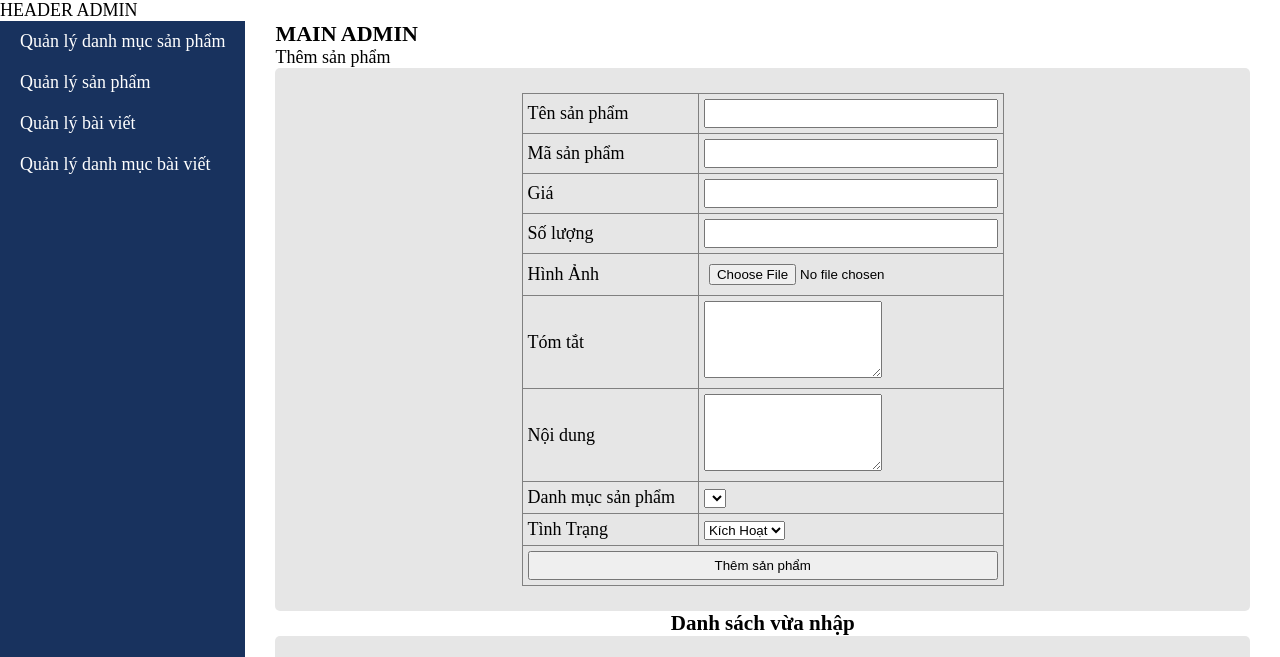
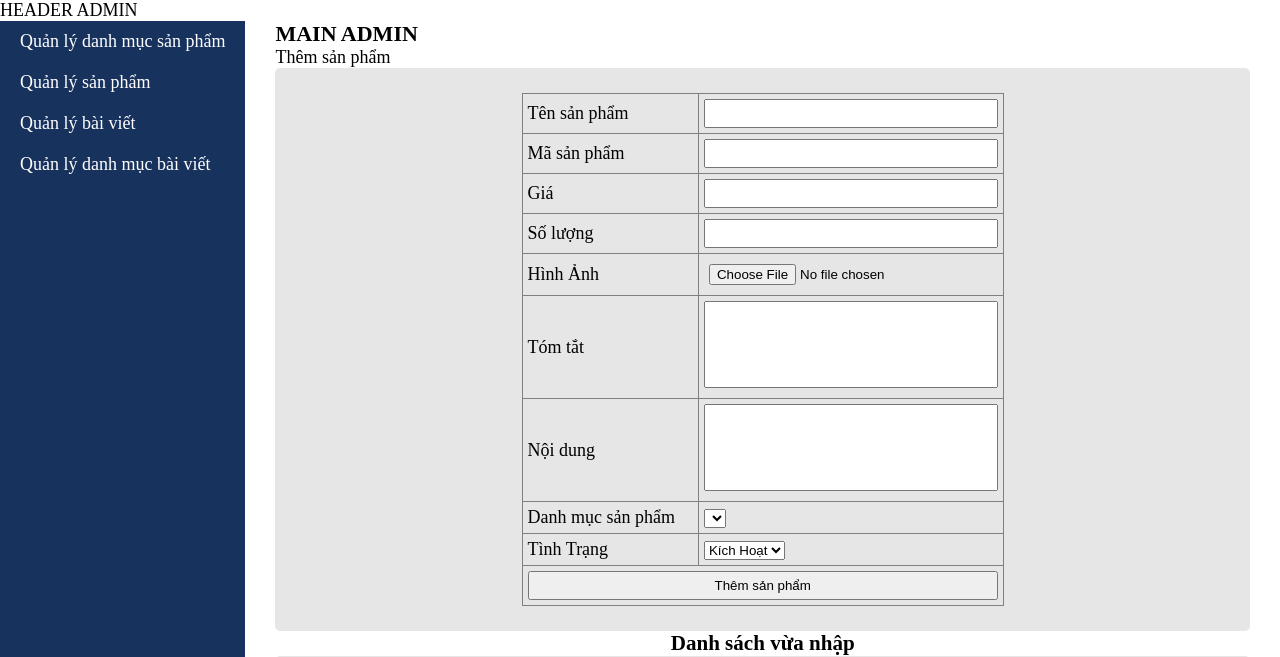
Before and after one commit to DuysStar2k3/WebBanHang, a PHP site: the page made by Project_Web/admin/index.php in a window 1280 px wide. Shown: the top 657 px of the page. Run offline with PHP 8.4, Linux system fonts and the light colour scheme; data that the repository does not hold is empty.

Commit message:
ui admin v1

```diff
--- a/Project_Web/admin/css/style.css
+++ b/Project_Web/admin/css/style.css
@@ -19,10 +19,14 @@ html {
     font-size: 18px;
 }
 
-input {
+input, textarea {
     padding: 5px;
     width: 100%;
 }
+
+.no-resize {
+    resize: none;
+  }
 
 /* font-size */
 
--- a/Project_Web/admin/modules/quanlysp/sua.php
+++ b/Project_Web/admin/modules/quanlysp/sua.php
@@ -34,11 +34,11 @@ $query_sua_sp = mysqli_query($mysqli, $sql_sua_sp);
                 </tr>
                 <tr>
                     <td>Tóm tắt</td>
-                    <td><textarea rows="5" name="tomtat"><?php echo $row['tomtat'] ?></textarea></td>
+                    <td><textarea class="no-resize" rows="5" name="tomtat"><?php echo $row['tomtat'] ?></textarea></td>
                 </tr>
                 <tr>
                     <td>Nội dung</td>
-                    <td><textarea rows="5" name="noidung"><?php echo $row['noidung'] ?></textarea></td>
+                    <td><textarea class="no-resize" rows="5" name="noidung"><?php echo $row['noidung'] ?></textarea></td>
                 </tr>
                 <tr>
                     <td>Tình Trạng</td>
--- a/Project_Web/admin/modules/quanlysp/them.php
+++ b/Project_Web/admin/modules/quanlysp/them.php
@@ -25,11 +25,11 @@
             </tr>
             <tr>
                 <td>Tóm tắt</td>
-                <td><textarea rows="5" name="tomtat"></textarea></td>
+                <td><textarea class="no-resize" rows="5" name="tomtat"></textarea></td>
             </tr>
             <tr>
                 <td>Nội dung</td>
-                <td><textarea rows="5" name="noidung"></textarea></td>
+                <td><textarea class="no-resize" rows="5" name="noidung"></textarea></td>
             </tr>
             <tr>
                 <td>Danh mục sản phẩm</td>
```
Also changed, not shown: Project_Web/pages/header.php (line endings or trailing spaces).
